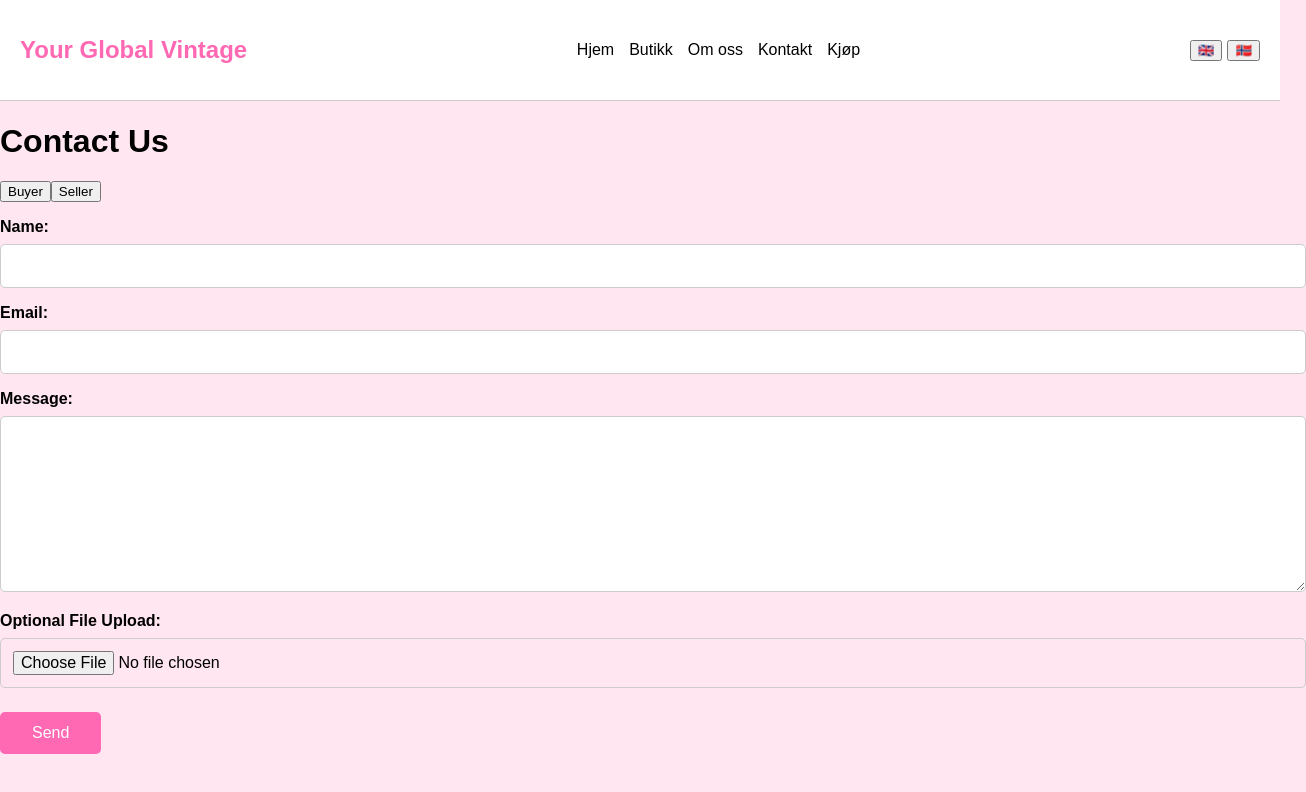
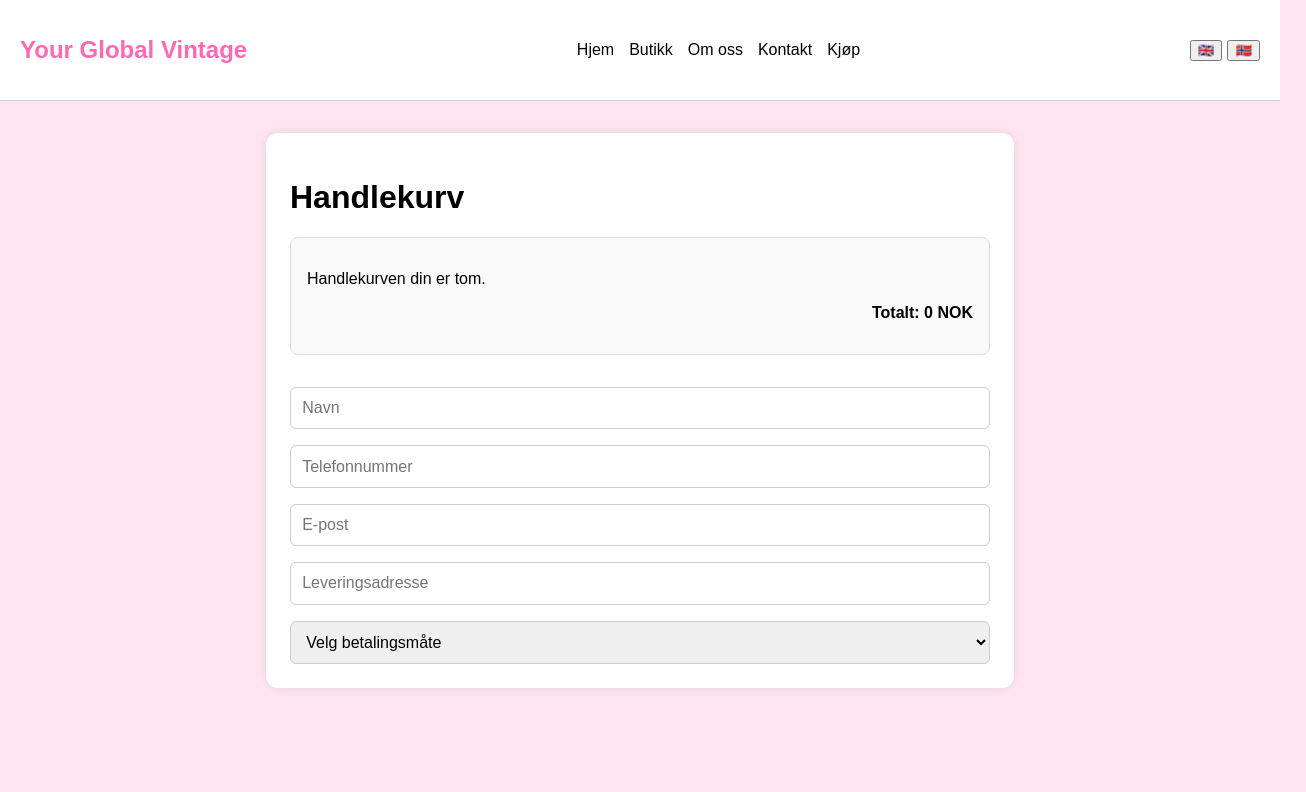
Before and after one commit to hannavsd/your-global-vintage, a React (Vite) app: page /checkout in a window 1280 px wide. Shown: the top 792 px of the page, 1306 px wide, since content can reach past the window. Built offline with nearby package versions, Linux system fonts and the light colour scheme.

Commit message:
Fikset JSON-feil i no.json

```diff
--- a/package.json
+++ b/package.json
@@ -10,6 +10,7 @@
     "preview": "vite preview"
   },
   "dependencies": {
+    "@emailjs/browser": "^4.4.1",
     "i18next": "^25.2.1",
     "react": "^19.1.0",
     "react-dom": "^19.1.0",
--- a/src/App.jsx
+++ b/src/App.jsx
@@ -1,4 +1,4 @@
-import React from 'react';
+import React, { useState } from 'react';
 import { Routes, Route } from 'react-router-dom';
 import Header from './components/Header';
 import Home from './pages/Home';
@@ -11,17 +11,42 @@ import SetHtmlLang from './SetHtmlLang';
 import './App.css';
 
 function App() {
+  const [cartItems, setCartItems] = useState([]);
+
+  const addToCart = (item) => {
+    setCartItems([...cartItems, item]);
+  };
+
+  const removeFromCart = (index) => {
+    const updatedCart = [...cartItems];
+    updatedCart.splice(index, 1);
+    setCartItems(updatedCart);
+  };
+
+  const clearCart = () => {
+    setCartItems([]);
+  };
+
   return (
     <>
       <SetHtmlLang />
       <Header />
       <Routes>
         <Route path="/" element={<Home />} />
-        <Route path="/shop" element={<Shop />} />
+        <Route path="/shop" element={<Shop addToCart={addToCart} />} />
         <Route path="/about" element={<About />} />
         <Route path="/contact" element={<Contact />} />
         <Route path="/account" element={<Account />} />
-        <Route path="/checkout" element={<Checkout />} />
+        <Route
+          path="/checkout"
+          element={
+            <Checkout
+              cartItems={cartItems}
+              removeFromCart={removeFromCart}
+              clearCart={clearCart}
+            />
+          }
+        />
       </Routes>
     </>
   );
--- a/src/locales/en.json
+++ b/src/locales/en.json
@@ -4,6 +4,7 @@
   "shop": "Shop",
   "about": "About",
   "contact": "Contact",
+  "account": "My Account",
   "checkout": "Checkout",
   "contactForm": {
     "title": "Contact Us",
@@ -20,5 +21,18 @@
     "sellerComing": "Seller contact form coming soon!",
     "error": "Something went wrong.",
     "errorSubmission": "There was an error."
+  },
+  "cart": {
+    "title": "Shopping Cart",
+    "empty": "Your cart is empty.",
+    "total": "Total",
+    "name": "Name",
+    "phone": "Phone Number",
+    "email": "Email",
+    "address": "Shipping Address",
+    "buyWithPaypal": "Pay with PayPal",
+    "buyWithVipps": "Pay with Vipps",
+    "thankYouMsg": "Thank you for shopping with us! Check your email for more information.",
+    "choosePayment": "Choose Payment Method"
   }
 }
--- a/src/locales/no.json
+++ b/src/locales/no.json
@@ -21,5 +21,18 @@
     "sellerComing": "Selgerskjema kommer snart!",
     "error": "Noe gikk galt.",
     "errorSubmission": "Feil ved innsending."
+  },
+  "cart": {
+    "title": "Handlekurv",
+    "empty": "Handlekurven din er tom.",
+    "total": "Totalt",
+    "name": "Navn",
+    "phone": "Telefonnummer",
+    "email": "E-post",
+    "address": "Leveringsadresse",
+    "buyWithPaypal": "Kjøp med PayPal",
+    "buyWithVipps": "Kjøp med Vipps",
+    "thankYouMsg": "Tusen takk for at du handler med oss! Sjekk e-posten din for mer informasjon.",
+    "choosePayment": "Velg betalingsmåte"
   }
 }
--- /dev/null
+++ b/src/pages/Checkout.css
@@ -0,0 +1,78 @@
+/* Checkout.css */
+
+.checkout-container {
+  max-width: 700px;
+  margin: 2rem auto;
+  padding: 1.5rem;
+  background-color: #fff;
+  border-radius: 12px;
+  box-shadow: 0 0 12px rgba(0, 0, 0, 0.1);
+}
+
+.cart-box {
+  margin-bottom: 2rem;
+  border: 1px solid #ddd;
+  padding: 1rem;
+  border-radius: 8px;
+  background-color: #f9f9f9;
+}
+
+.cart-box ul {
+  list-style: none;
+  padding: 0;
+}
+
+.cart-box li {
+  display: flex;
+  justify-content: space-between;
+  margin: 0.5rem 0;
+}
+
+.cart-box li button {
+  background: none;
+  border: none;
+  color: red;
+  font-weight: bold;
+  cursor: pointer;
+}
+
+.total {
+  text-align: right;
+  font-weight: bold;
+  margin-top: 1rem;
+}
+
+.form-box {
+  display: flex;
+  flex-direction: column;
+  gap: 1rem;
+}
+
+.form-box input,
+.form-box select,
+.form-box button {
+  padding: 0.7rem;
+  border: 1px solid #ccc;
+  border-radius: 6px;
+  font-size: 1rem;
+}
+
+.form-box button {
+  background-color: #000;
+  color: white;
+  font-weight: bold;
+  cursor: pointer;
+  transition: background-color 0.3s ease;
+}
+
+.form-box button:hover {
+  background-color: #444;
+}
+
+.confirmation-msg {
+  margin-top: 1.5rem;
+  text-align: center;
+  font-size: 1.2rem;
+  color: green;
+  font-weight: bold;
+}
--- a/src/pages/Checkout.jsx
+++ b/src/pages/Checkout.jsx
@@ -1,144 +1,79 @@
-import React, { useState, useEffect } from "react";
-import "./Contact.css";
+// Checkout.jsx
+import React, { useState } from 'react';
+import { useTranslation } from 'react-i18next';
+import emailjs from '@emailjs/browser';
+import './Checkout.css';
 
-const Contact = () => {
-  const [selectedForm, setSelectedForm] = useState("buyer");
-  const [formSent, setFormSent] = useState(false);
-  const [lang, setLang] = useState("en");
+function Checkout() {
+  const { t } = useTranslation();
+  const [cart, setCart] = useState([]); // Dummy cart for now
+  const [form, setForm] = useState({ name: '', phone: '', email: '', address: '' });
+  const [paymentMethod, setPaymentMethod] = useState('');
+  const [confirmation, setConfirmation] = useState('');
 
-  useEffect(() => {
-    const userLang = navigator.language || navigator.userLanguage;
-    setLang(userLang.startsWith("no") ? "no" : "en");
-  }, []);
-
-  const handleSubmit = (e) => {
-    e.preventDefault();
-    const form = e.target;
-
-    fetch(form.action, {
-      method: "POST",
-      body: new FormData(form),
-      headers: { Accept: "application/json" },
-    })
-      .then((res) => {
-        if (res.ok) {
-          setFormSent(true);
-          form.reset();
-        } else {
-          alert(lang === "no" ? "Noe gikk galt." : "Something went wrong.");
-        }
-      })
-      .catch(() => {
-        alert(lang === "no" ? "Feil ved innsending." : "There was an error.");
-      });
+  const handleRemove = (index) => {
+    const newCart = [...cart];
+    newCart.splice(index, 1);
+    setCart(newCart);
   };
 
-  const text = {
-    en: {
-      title: "Contact Us",
-      buyer: "Buyer",
-      seller: "Seller",
-      name: "Name",
-      email: "Email",
-      message: "Message",
-      upload: "Optional File Upload",
-      send: "Send",
-      thankYou: "Thank you!",
-      thankMsg: "We have received your message and will get back to you as soon as we can.",
-      sellerComing: "Seller contact form coming soon!",
-    },
-    no: {
-      title: "Kontakt Oss",
-      buyer: "Kjøper",
-      seller: "Selger",
-      name: "Navn",
-      email: "E-post",
-      message: "Melding",
-      upload: "Valgfri filopplasting",
-      send: "Send",
-      thankYou: "Takk!",
-      thankMsg: "Vi har mottatt meldingen din og vil kontakte deg så snart vi kan.",
-      sellerComing: "Selgerskjema kommer snart!",
-    },
+  const handleSubmit = () => {
+    const templateParams = {
+      ...form,
+      cartItems: cart.map(item => `${item.name} (${item.price} NOK)`).join(', '),
+      total: cart.reduce((sum, item) => sum + item.price, 0),
+    };
+
+    emailjs.send('service_8i4k36n', 'template_0sxme29', templateParams, 'n1eu0KvA5kToIHZ-Y')
+      .then(() => {
+        setConfirmation(t('cart.thankYouMsg'));
+        setCart([]);
+      })
+      .catch(() => alert('Noe gikk galt. Prøv igjen.'));
   };
 
-  const t = text[lang];
+  return (
+    <div className="checkout-container">
+      <h1>{t('cart.title')}</h1>
 
-  return (
-    <div className="contact-container">
-      <h1>{t.title}</h1>
-
-      <div className="form-toggle">
-        <button
-          className={selectedForm === "buyer" ? "active" : ""}
-          onClick={() => {
-            setSelectedForm("buyer");
-            setFormSent(false);
-          }}
-        >
-          {t.buyer}
-        </button>
-        <button
-          className={selectedForm === "seller" ? "active" : ""}
-          onClick={() => {
-            setSelectedForm("seller");
-            setFormSent(false);
-          }}
-        >
-          {t.seller}
-        </button>
+      <div className="cart-box">
+        {cart.length === 0 ? (
+          <p>{t('cart.empty')}</p>
+        ) : (
+          <ul>
+            {cart.map((item, index) => (
+              <li key={index}>
+                {item.name} - {item.price} NOK
+                <button onClick={() => handleRemove(index)}>X</button>
+              </li>
+            ))}
+          </ul>
+        )}
+        <p className="total">{t('cart.total')}: {cart.reduce((sum, item) => sum + item.price, 0)} NOK</p>
       </div>
 
-      {selectedForm === "buyer" && !formSent && (
-        <form
-          className="contact-form"
-          action="https://formsubmit.co/yourglobalvintage@gmail.com"
-          method="POST"
-          encType="multipart/form-data"
-        >
-          {/* FormSubmit options */}
-          <input type="hidden" name="_captcha" value="false" />
-          <input
-            type="hidden"
-            name="_subject"
-            value="New message from Your Global Vintage buyer!"
-          />
-          <input type="hidden" name="_template" value="box" />
+      <div className="form-box">
+        <input type="text" placeholder={t('cart.name')} onChange={e => setForm({ ...form, name: e.target.value })} />
+        <input type="tel" placeholder={t('cart.phone')} onChange={e => setForm({ ...form, phone: e.target.value })} />
+        <input type="email" placeholder={t('cart.email')} onChange={e => setForm({ ...form, email: e.target.value })} />
+        <input type="text" placeholder={t('cart.address')} onChange={e => setForm({ ...form, address: e.target.value })} />
 
-          <label>
-            {t.name}:
-            <input type="text" name="name" required />
-          </label>
-          <label>
-            {t.email}:
-            <input type="email" name="email" required />
-          </label>
-          <label>
-            {t.message}:
-            <textarea name="message" rows={4} required></textarea>
-          </label>
-          <label>
-            {t.upload}:
-            <input type="file" name="attachment" />
-          </label>
-          <button type="submit">{t.send}</button>
-        </form>
-      )}
+        <select onChange={e => setPaymentMethod(e.target.value)}>
+          <option value="">{t('cart.choosePayment')}</option>
+          <option value="paypal">PayPal</option>
+          <option value="vipps">Vipps</option>
+        </select>
 
-      {formSent && (
-        <div className="thank-you-message">
-          <h2>{t.thankYou}</h2>
-          <p>{t.thankMsg}</p>
-        </div>
-      )}
+        {paymentMethod && (
+          <button onClick={handleSubmit}>
+            {paymentMethod === 'paypal' ? t('cart.buyWithPaypal') : t('cart.buyWithVipps')}
+          </button>
+        )}
+      </div>
 
-      {selectedForm === "seller" && (
-        <div className="seller-info">
-          <p>{t.sellerComing}</p>
-        </div>
-      )}
+      {confirmation && <p className="confirmation-msg">{confirmation}</p>}
     </div>
   );
-};
+}
 
-export default Contact;
+export default Checkout;
```
Also changed, not shown: 1 other file (tests, documents, lock files or other folders).
